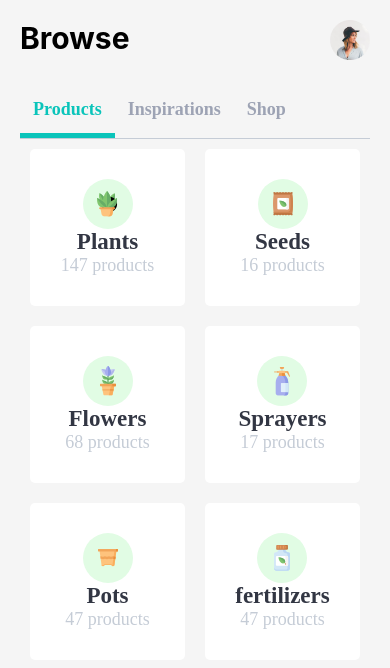
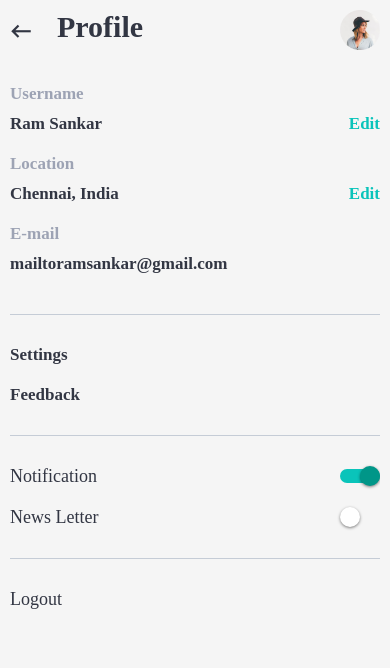
Before and after one commit to ram-sankar/GreenMarket, a React Native app: screen /Profile in a window 390 px wide. Shown: the top 668 px of the page. Built offline with nearby package versions, Linux system fonts and the light colour scheme.

Commit message:
Completed user profile screen and created modal component

```diff
--- a/App.js
+++ b/App.js
@@ -6,18 +6,20 @@ import NavigationTheme from "./navigator/NavigationTheme";
 import Welcome from './screens/Welcome'
 import Login from './screens/Login'
 import Home from './screens/Home';
+import Profile from './screens/Profile';
 
 const Stack = createNativeStackNavigator();
 
 export default function App({navigation}) {
   return (
     <NavigationContainer theme={NavigationTheme}>
-      <Stack.Navigator initialRouteName="Home" screenOptions={{
+      <Stack.Navigator initialRouteName="Profile" screenOptions={{
         headerShown: false
       }}>
         <Stack.Screen name="Welcome" component={Welcome} />
         <Stack.Screen name="Login" component={Login} />
         <Stack.Screen name="Home" component={Home} />
+        <Stack.Screen name="Profile" component={Profile} />
       </Stack.Navigator>
     </NavigationContainer>
   );
--- /dev/null
+++ b/components/AppModal.js
@@ -0,0 +1,46 @@
+import React from "react";
+import { View, Modal, StyleSheet } from "react-native";
+
+function AppModal({ isModalVisible, children, height, width, ...rest }) {
+
+  return (
+    <Modal
+      transparent={true}
+      visible={isModalVisible}
+      {...rest}
+    >
+      <View style={styles.centeredView}>
+        <View style={styles.modalView(height, width)}>
+          {children}
+        </View>
+      </View>
+    </Modal>
+  );
+}
+
+const styles = StyleSheet.create({
+  centeredView: {
+    flex: 1,
+    justifyContent: "center",
+    alignItems: "center",
+    marginTop: 22
+  },
+  modalView: (height, width) => ({
+    margin: 20,
+    backgroundColor: "white",
+    borderRadius: 20,
+    padding: 35,
+    alignItems: "center",
+    shadowColor: "#000",
+    shadowOffset: {
+      width: 0,
+      height: 2
+    },
+    shadowOpacity: 0.25,
+    shadowRadius: 4,
+    elevation: 5,
+    height: height,
+    width: width,
+  }),
+});
+export default AppModal;
--- a/components/Avatar.js
+++ b/components/Avatar.js
@@ -2,8 +2,15 @@ import React from "react";
 import { Image, TouchableOpacity, StyleSheet } from "react-native";
 
 function Avatar({ source, navigation, navigateTo }) {
+  const navigateToPage = () => {
+    if (navigateTo) {
+      return navigation.navigate(navigateTo);
+    } else {
+      return null;
+    }
+  }
   return (
-    <TouchableOpacity onPress={() => navigation.navigate(navigateTo)}>
+    <TouchableOpacity onPress={navigateToPage}>
         <Image source={source} style={styles.avatar} />
       </TouchableOpacity>
   );
--- a/constants/theme.js
+++ b/constants/theme.js
@@ -16,7 +16,7 @@ const sizes = {
   base: 16,
   font: 14,
   radius: 6,
-  padding: 20,
+  padding: 10,
 
   // font sizes
   h1: 26,
--- a/screens/Home.js
+++ b/screens/Home.js
@@ -1,5 +1,5 @@
 import React, {useState} from "react";
-import { Image, FlatList, TouchableOpacity, StyleSheet, Text, View, Dimensions } from "react-native";
+import { Image, FlatList, TouchableOpacity, StyleSheet, View, Dimensions } from "react-native";
 
 import AppScreen from "../components/AppScreen";
 import Avatar from "../components/Avatar";
@@ -43,8 +43,8 @@ function Home({navigation}) {
   return (
     <AppScreen style={styles.container}>
       <View style={styles.topHeadingContainer}>
-        <Text style={[defaultStyles.headingText, styles.heading]}>Browse</Text>
-        <Avatar source={mocks.profile.avatar} navigateTo="Login" navigation={navigation}/>
+        <AppText style={[defaultStyles.headingText, styles.heading]}>Browse</AppText>
+        <Avatar source={mocks.profile.avatar} navigateTo="Profile" navigation={navigation}/>
       </View>
       <View style={styles.tabContainer}>
         {tabHeaders.map(tab => renderTab(tab))}
```
Also changed, not shown: screens/Settings.js (deleted, +0 -20 lines).
